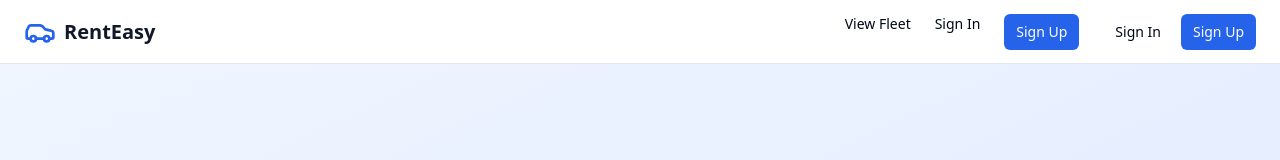
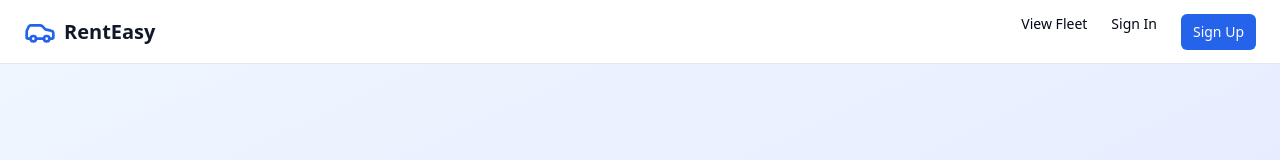
Before and after one commit to Olujare-Dada/Vehicle-Rental-Frontend, a Next.js app: page / in a window 1280 px wide. Shown: the top 160 px of the page. Built offline with nearby package versions, Linux system fonts and the light colour scheme.

Commit message:
Remove duplicate sign in and sign up buttons on frontpage

```diff
--- a/app/book-vehicle/page.tsx
+++ b/app/book-vehicle/page.tsx
@@ -149,8 +149,6 @@
           window.location.href = '/fleet'
         }, 3000)
       } else {
-        console.log('Error response received:', data)
-
         // Use ONLY the backend error message - no hardcoding
         if (data.error) {
           setError(data.error)
--- a/app/page.tsx
+++ b/app/page.tsx
@@ -43,13 +43,7 @@
 function Chatbot() {
   const { user } = useAuth()
 
-  // Get JWT token from localStorage (as per your requirement)
-  const getJwtToken = () => {
-    return localStorage.getItem("jwtToken");
-  };
-
   useEffect(() => {
-
     // Use the official Voiceflow script
     const script = document.createElement('script')
     script.type = 'text/javascript'
@@ -105,7 +99,6 @@
                       throw new Error('HTTP ' + response.status);
                     }
                   } catch (error) {
-                    console.error('Error fetching fleet data:', error);
                     return { error: error instanceof Error ? error.message : 'Unknown error' };
                   }
                 },
@@ -127,14 +120,11 @@
                       throw new Error('HTTP ' + response.status);
                     }
                   } catch (error) {
-                    console.error('API call error:', error);
                     return { error: error instanceof Error ? error.message : 'Unknown error' };
                   }
                 }
               }
             };
-
-
 
             window.voiceflow.chat.load({
               verify: { projectID: '6897b9430a2a1fc690da3cde' },
@@ -176,7 +166,6 @@
   const updateChatbotContext = (newContext: any) => {
     if (window.voiceflow?.chat?.updateContext) {
       window.voiceflow.chat.updateContext(newContext);
-
     }
   };
 
@@ -196,7 +185,6 @@
         throw new Error(`HTTP ${response.status}`);
       }
     } catch (error) {
-      console.error('Error fetching fleet data:', error);
       return { error: error instanceof Error ? error.message : 'Unknown error' };
     }
   };
@@ -240,27 +228,7 @@
               <Link href="/balance" className="text-sm font-medium hover:text-blue-600 transition-colors">
                 Balance
               </Link>
-              <Link href="/debug-auth" className="text-sm font-medium hover:text-red-600 transition-colors">
-                Debug Auth
-              </Link>
-              <Button onClick={logout} variant="outline" size="sm">
-                Logout
-              </Button>
-            </>
-          ) : (
-            <>
-              <Link href="/signin" className="text-sm font-medium hover:text-blue-600 transition-colors">
-                Sign In
-              </Link>
-              <Link href="/signup">
-                <Button size="sm">Sign Up</Button>
-              </Link>
-            </>
-          )}
-        </nav>
-                <div className="ml-6 flex gap-2">
-          {isAuthenticated ? (
-            <>
+              <div className="flex items-center gap-2">
                 <Link href="/profile" className="flex items-center gap-2 hover:opacity-80 transition-opacity">
                   {user?.picture ? (
                     <img
@@ -280,21 +248,22 @@
                 <Link href="/balance">
                   <Button variant="ghost" size="sm">Balance</Button>
                 </Link>
-              <Button variant="ghost" size="sm" onClick={logout}>
+                <Button variant="outline" size="sm" onClick={logout}>
                   Logout
                 </Button>
+              </div>
             </>
           ) : (
             <>
-              <Link href="/signin">
-                <Button variant="ghost" size="sm">Sign In</Button>
+              <Link href="/signin" className="text-sm font-medium hover:text-blue-600 transition-colors">
+                Sign In
               </Link>
               <Link href="/signup">
                 <Button size="sm">Sign Up</Button>
               </Link>
             </>
           )}
-        </div>
+        </nav>
       </header>
 
       <main className="flex-1">
```
Lines whose indentation alone changed are shown as unchanged.
